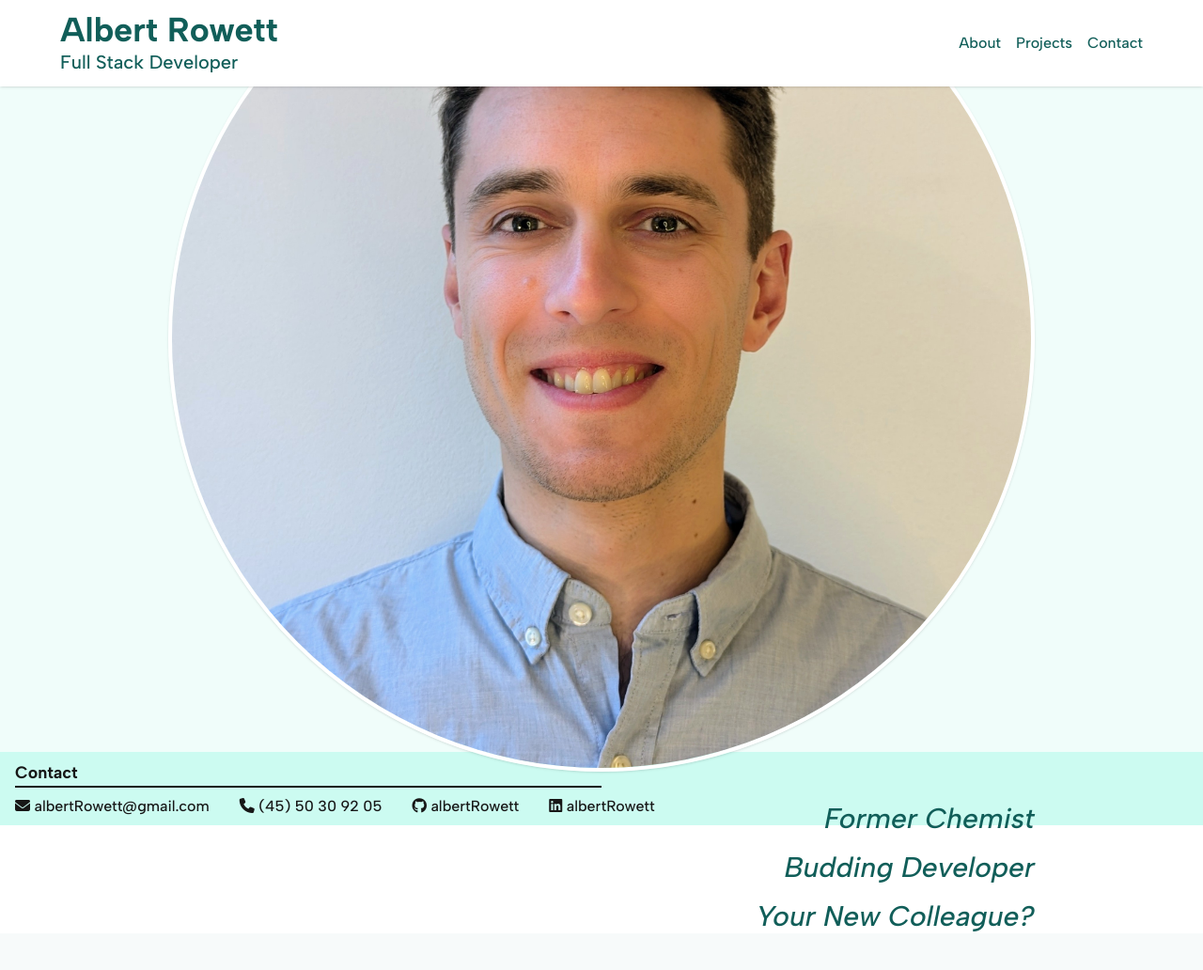
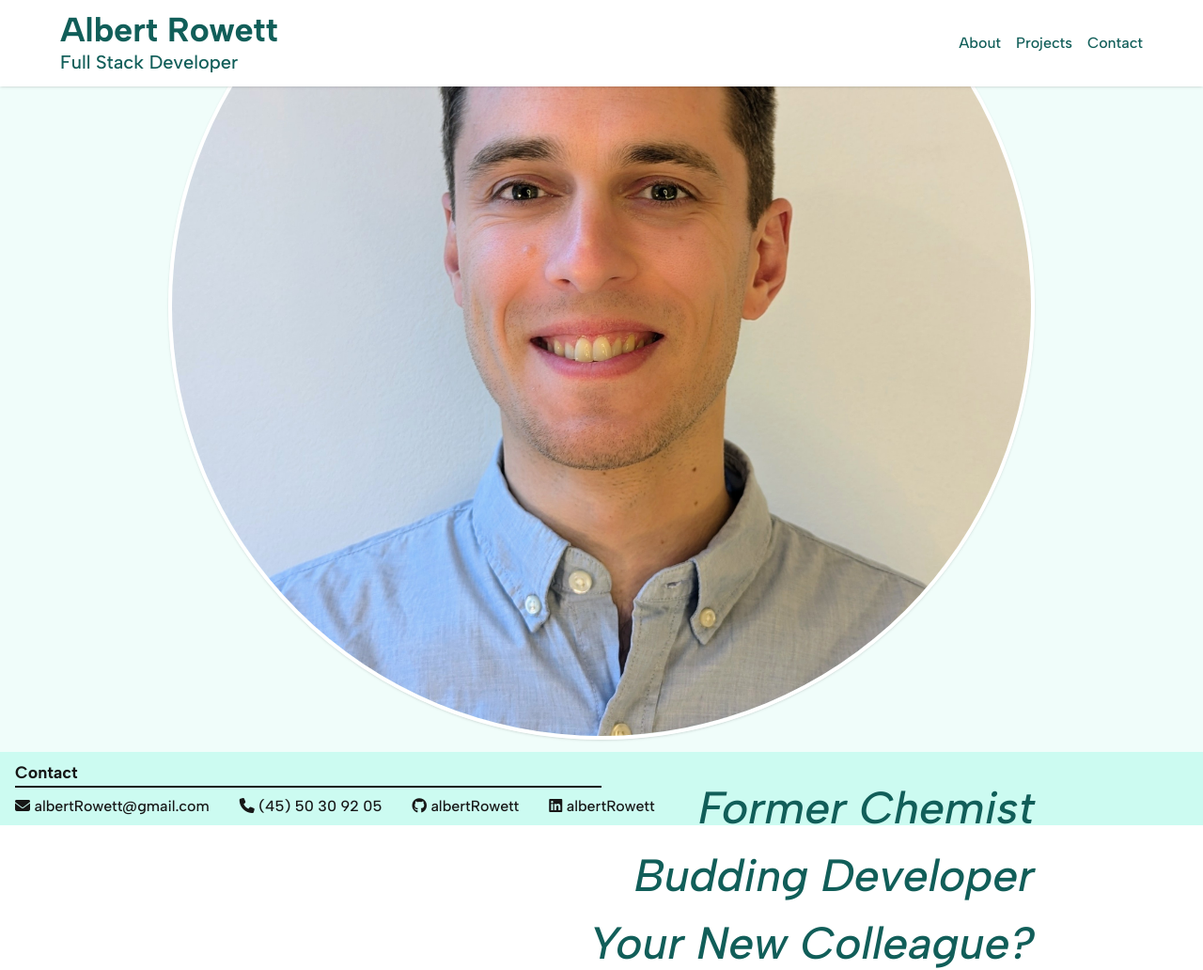
Before and after one commit to albertRowett/portfolio, a PHP site: page / in a window 1280 px wide. Shown: the whole page at 94% size. Before the commit the page ends 991 px from the top, so only its background shows below. Run offline with PHP 8.4, Linux system fonts and the light colour scheme; some libraries are stand-ins or nearby versions.

Commit message:
Style hero section for tablet devices

```diff
--- a/src/css/output.css
+++ b/src/css/output.css
@@ -803,6 +803,26 @@ video {
   }
 }
 
+@media (min-width: 768px){
+  .md\:gap-6{
+    gap: 1.5rem;
+  }
+
+  .md\:gap-12{
+    gap: 3rem;
+  }
+
+  .md\:text-4xl{
+    font-size: 2.25rem;
+    line-height: 2.5rem;
+  }
+
+  .md\:text-5xl{
+    font-size: 3rem;
+    line-height: 1;
+  }
+}
+
 @media (min-width: 1024px){
   .lg\:mx-16{
     margin-left: 4rem;
--- a/src/index.html
+++ b/src/index.html
@@ -37,13 +37,17 @@
     </header>
     <!-- mt and h classes combine to create hero section that fills rest of viewport -->
     <section id="hero" class="mt-23 flex h-[calc(100vh-5.75rem)] justify-center bg-teal-50">
-      <div class="mx-4 flex w-full max-w-screen-2xl flex-col items-center justify-center gap-8 sm:mx-8 lg:mx-16">
+      <div
+        class="mx-4 flex w-full max-w-screen-2xl flex-col items-center justify-center gap-8 sm:mx-8 md:gap-12 lg:mx-16"
+      >
         <img
           src="./images/hero.jpg"
           alt="Albert smiling in a pale blue shirt"
           class="w-4/5 rounded-full border-4 border-solid border-white shadow"
         />
-        <div class="font min-w-4/5 flex flex-col items-end gap-4 text-3xl font-medium italic text-teal-800">
+        <div
+          class="font min-w-4/5 flex flex-col items-end gap-4 text-3xl font-medium italic text-teal-800 md:gap-6 md:text-5xl"
+        >
           <p>Former Chemist</p>
           <p>Budding Developer</p>
           <p>Your New Colleague?</p>
```
